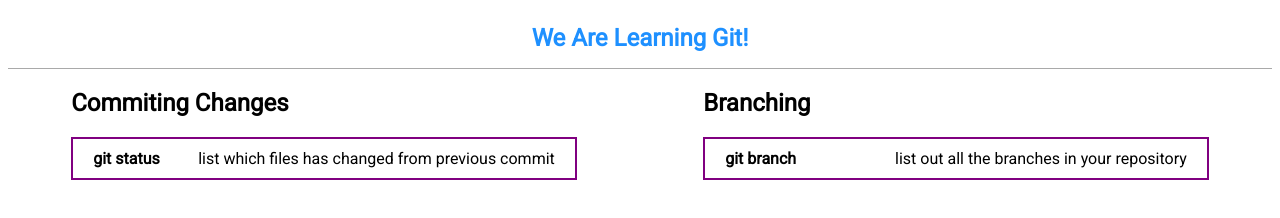
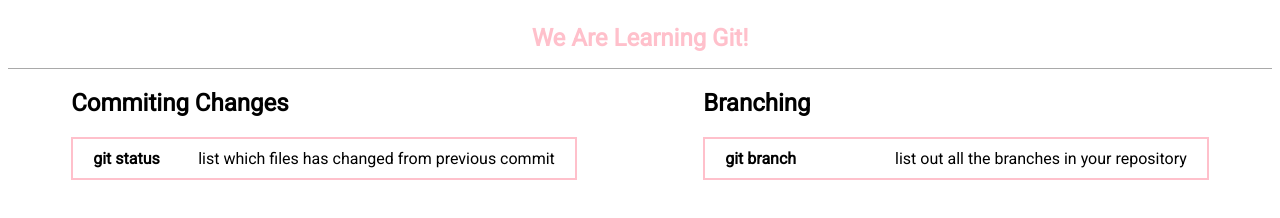
Before and after one commit to kneums13/git_branching_activity, a plain HTML site: page index.html in a window 1280 px wide. Drawn offline with Linux system fonts and the light colour scheme.

Commit message:
Changed the font and border colors

```diff
--- a/assets/css/index.css
+++ b/assets/css/index.css
@@ -4,7 +4,7 @@ body {
 }
 
 h1 {
-    color: #1E90FF;
+    color: pink;
     margin: 0;
     padding: 0 10px;
     line-height: 60px;
@@ -26,7 +26,7 @@ nav {
 
 .command-item {
     padding: 10px 20px;
-    border: 2px solid purple;
+    border: 2px solid pink;
 }
 
 .command-item {
```
